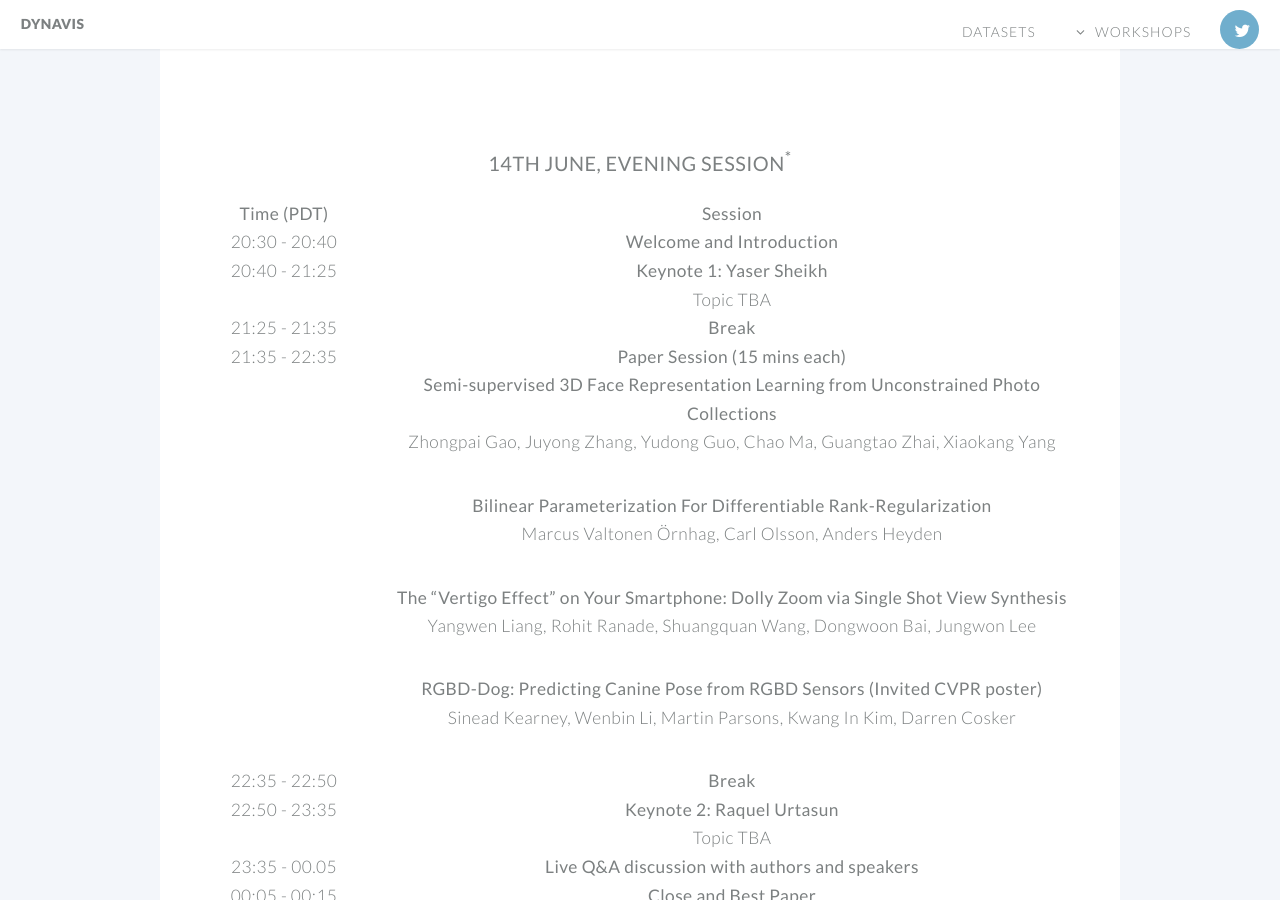
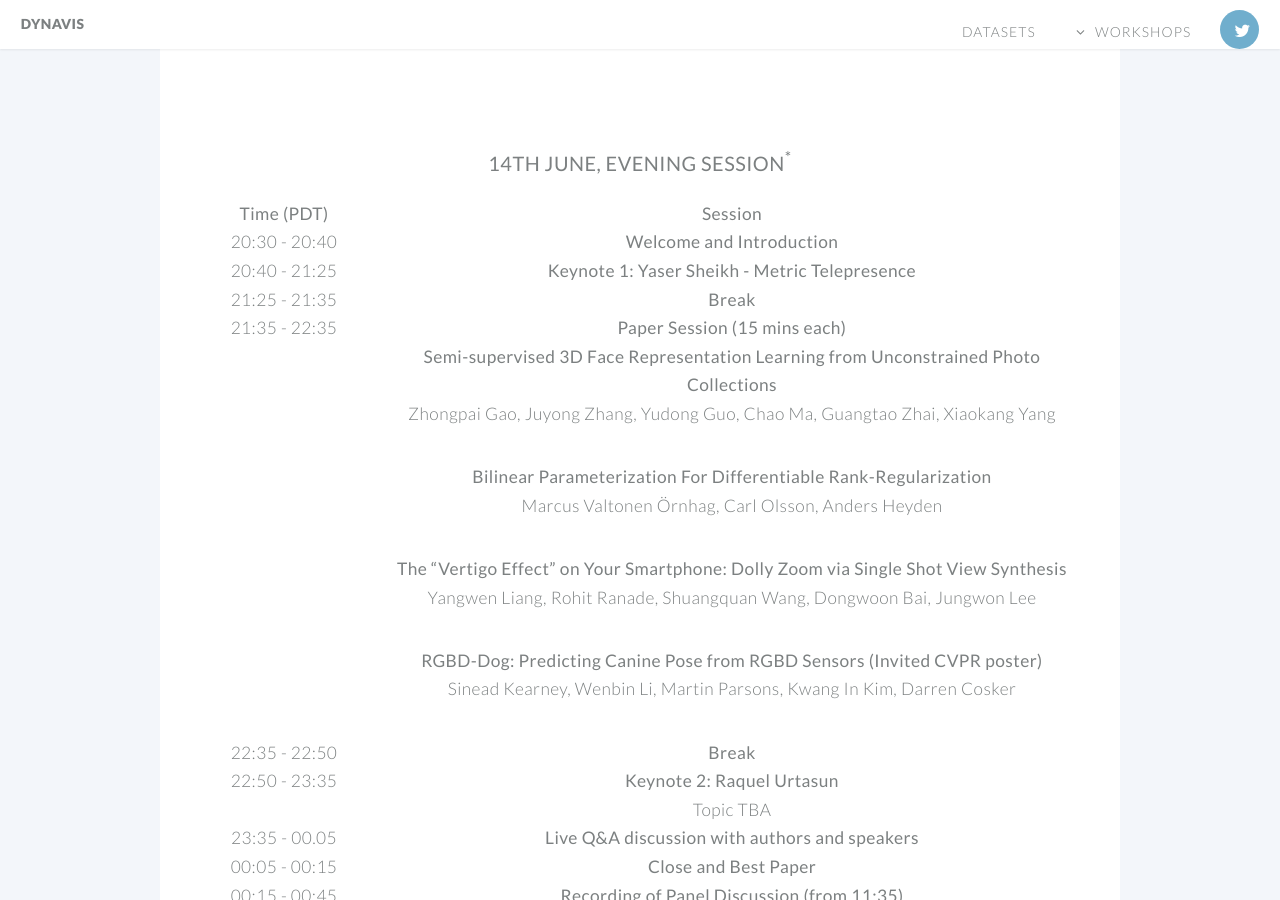
Before and after one commit to DynaVis/DynaVis.github.io, a Jekyll site: the page built from 2020.html, in a window 1280 px wide and 900 px high, scrolled down 5052 px. Built offline with Jekyll 4.4.1, drawn with Linux system fonts in a browser that asks for light colours.

Commit message:
Removed TBA

```diff
--- a/2020.html
+++ b/2020.html
@@ -195,9 +195,7 @@ Topic TBA
                             </tr>
                             <tr>
                                 <td><span >20:40 - 21:25</span></td>
-                                <td><span ><b>Keynote 1: Yaser Sheikh</b><br>
-											Topic TBA</span>
-								</td>
+                                <td><span ><b>Keynote 1: Yaser Sheikh - Metric Telepresence</b><br></span></td>
                             </tr>
                             <tr>
                                 <td><span >21:25 - 21:35</span></td>
```
